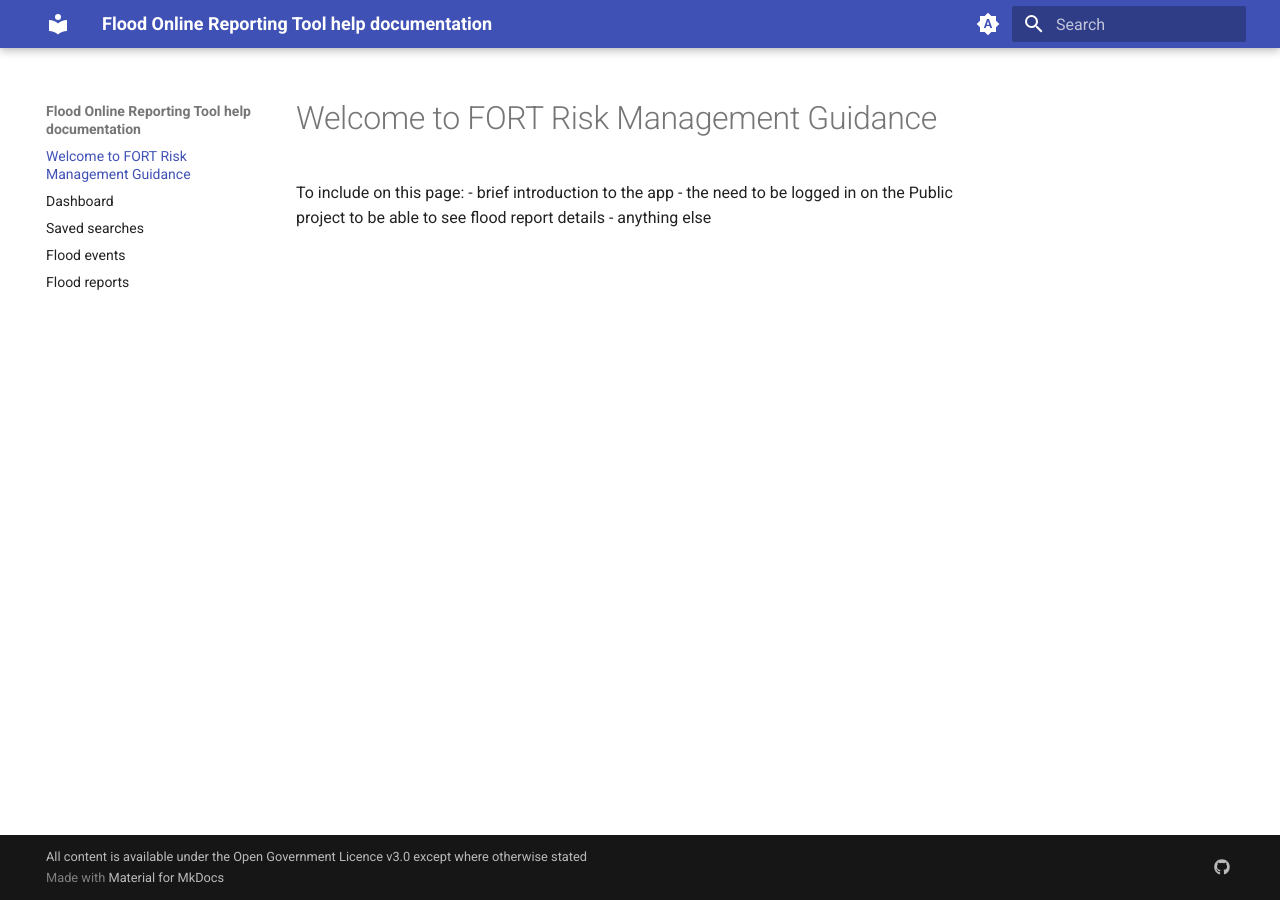
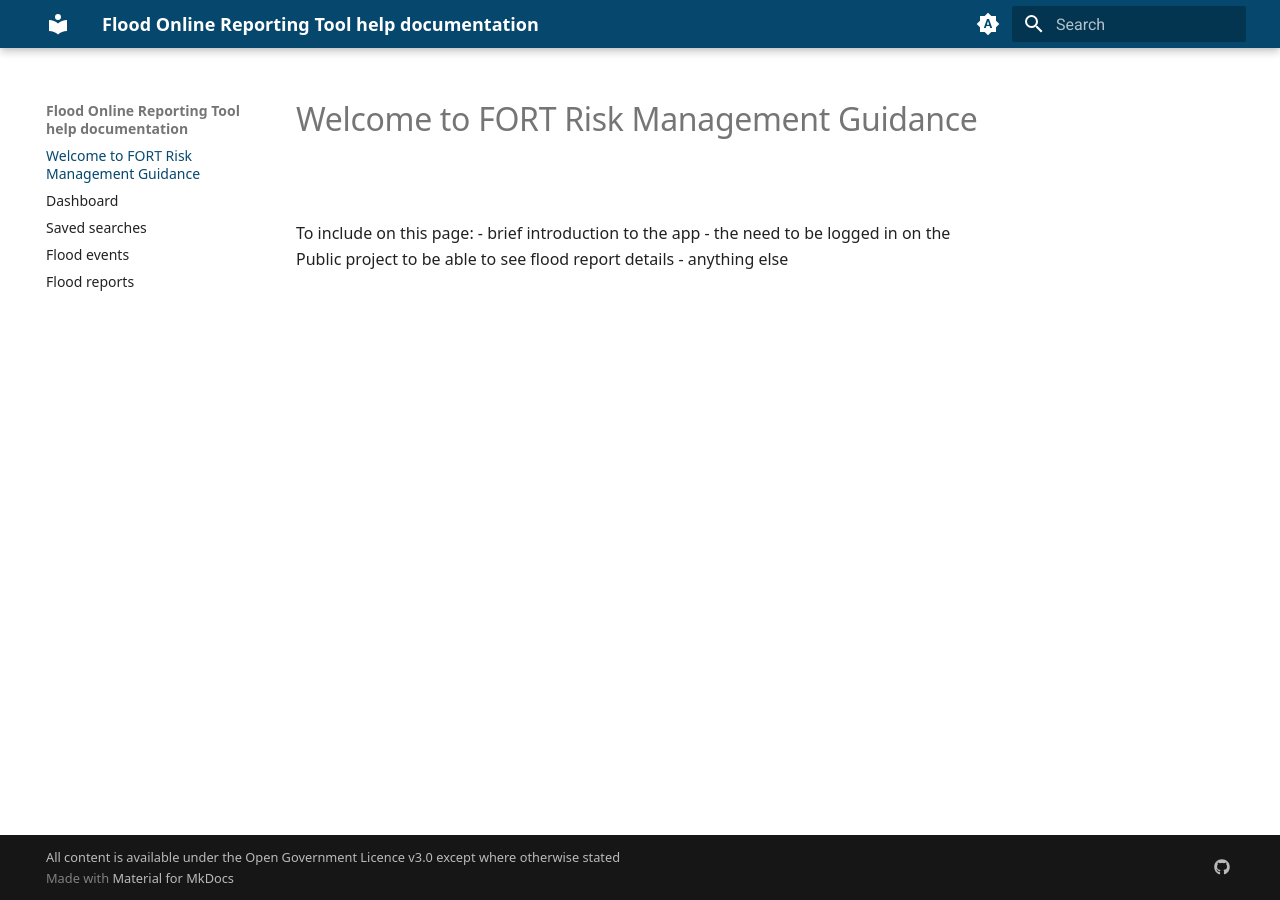
Before and after one commit to Dorset-Council-UK/FloodOnlineReportingTool.HelpDocumentation, an MkDocs documentation site: the page built from docs/index.md, in a window 1280 px wide. Built offline with MkDocs 1.6.1 and Material for MkDocs 9.7.7, drawn with Linux system fonts in a browser that asks for light colours.

Commit message:
Added custom CSS

```diff
--- /dev/null
+++ b/docs/stylesheets/custom.css
@@ -0,0 +1,13 @@
+:root {
+  --md-primary-fg-color: #05476d;
+  --md-accent-fg-color: #DE4259;
+}
+[data-md-color-scheme="slate"] {
+  --md-typeset-a-color: #DE4259;
+}
+body{
+  font-family: system-ui,-apple-system,"Segoe UI",Roboto,"Helvetica Neue",Arial,"Noto Sans","Liberation Sans",sans-serif,"Apple Color Emoji","Segoe UI Emoji","Segoe UI Symbol","Noto Color Emoji";
+}
+.md-header__title{
+    margin-left:0.5rem;
+}
--- a/mkdocs.yml
+++ b/mkdocs.yml
@@ -1,6 +1,8 @@
 site_name: Flood Online Reporting Tool help documentation
 plugins:
   - search
+extra_css:
+  - stylesheets/custom.css
 theme:
   name: material
   features:
@@ -42,7 +44,7 @@ markdown_extensions:
 extra:
   social:
     - icon: fontawesome/brands/github
-      link: https://github.com/Dorset-Council-UK
+      link: https://github.com/Dorset-Council-UK/FloodOnlineReportingTool.RiskManagement
 copyright: All content is available under the Open Government Licence v3.0 except where otherwise stated
 nav:
     - 'index.md'
```
